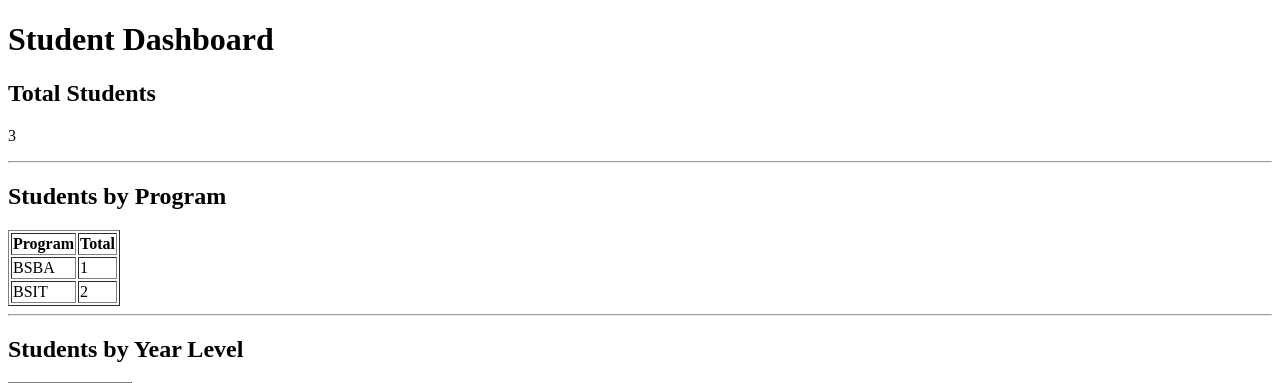
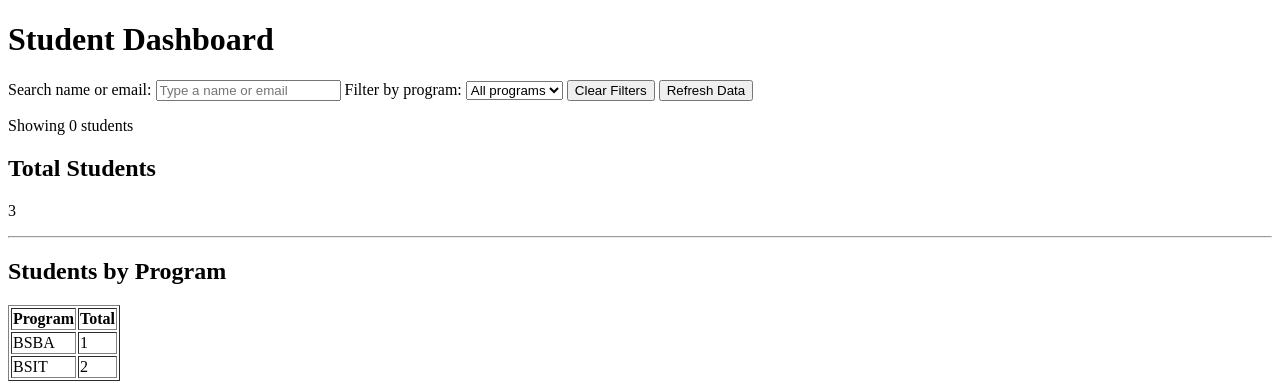
Before and after one commit to wazawaza22/SME_DjangoWebApp, a Django app: page /registration/dashboard/ in a window 1280 px wide. Shown: the top 383 px of the page. Run offline with Django 5.2, Linux system fonts and the light colour scheme; data comes from the database, SQL or seed files in the repository.

Commit message:
Enhance AJAX dashboard with search and filters

```diff
--- a/registration/static/registration/js/student_dashboard.js
+++ b/registration/static/registration/js/student_dashboard.js
@@ -1,73 +1,133 @@
-async function loadStudents() {
-    // Get references to page elements
+let allStudents = [];
+
+const searchInput = document.getElementById("student-search");
+const programFilter = document.getElementById("program-filter");
+const clearButton = document.getElementById("clear-filters");
+const refreshButton = document.getElementById("refresh-students");
+const resultCount = document.getElementById("result-count");
 const loadingMessage = document.getElementById("loading-message");
 const errorMessage = document.getElementById("error-message");
 const studentCount = document.getElementById("student-count");
 const tableBody = document.getElementById("student-table-body");
 
-    try {
-        // Set initial loading state
+async function loadStudents() {
     loadingMessage.textContent = "Loading students...";
     errorMessage.textContent = "";
+    refreshButton.disabled = true;
 
-        // Fetch data from API
+    try {
         const response = await fetch("/api/students/");
 
-        // === NEW: Specific authentication error handling ===
         if (!response.ok) {
             if (response.status === 401) {
-                throw new Error(
-                    "Authentication required. Please log in."
-                );
+                throw new Error("Authentication required. Please log in.");
             }
-            throw new Error(
-                `HTTP error: ${response.status}`
-            );
+            throw new Error(`HTTP error: ${response.status}`);
         }
-        // === END: Authentication handling ===
 
-        // Parse JSON response
         const data = await response.json();
-
-        // Update total count
+        allStudents = data.students;
         studentCount.textContent = data.count;
 
-        // Clear existing table rows
-        tableBody.innerHTML = "";
+        populateProgramFilter();
+        renderStudents();
 
-        // Empty vs Populated
-        if (data.students.length === 0) {
+        loadingMessage.textContent = "";
+    } catch (error) {
+        loadingMessage.textContent = "";
+        errorMessage.textContent = error.message;
+        console.error("Student loading error:", error);
+    } finally {
+        refreshButton.disabled = false;
+    }
+}
+
+function populateProgramFilter() {
+    const selectedProgram = programFilter.value;
+
+    const programs = [...new Set(
+        allStudents.map(student => student.program).filter(Boolean)
+    )].sort();
+
+    programFilter.replaceChildren();
+
+    const allOption = document.createElement("option");
+    allOption.value = "";
+    allOption.textContent = "All programs";
+    programFilter.appendChild(allOption);
+
+    programs.forEach(program => {
+        const option = document.createElement("option");
+        option.value = program;
+        option.textContent = program;
+        programFilter.appendChild(option);
+    });
+
+    if (programs.includes(selectedProgram)) {
+        programFilter.value = selectedProgram;
+    }
+}
+
+function renderStudents() {
+    const searchTerm = searchInput.value.trim().toLowerCase();
+    const selectedProgram = programFilter.value;
+
+    const filteredStudents = allStudents.filter(student => {
+        const name = (student.student_name || "").toLowerCase();
+        const email = (student.email || "").toLowerCase();
+
+        const matchesSearch =
+            searchTerm === "" ||
+            name.includes(searchTerm) ||
+            email.includes(searchTerm);
+
+        const matchesProgram =
+            selectedProgram === "" ||
+            student.program === selectedProgram;
+
+        return matchesSearch && matchesProgram;
+    });
+
+    tableBody.replaceChildren();
+
+    if (filteredStudents.length === 0) {
         const row = document.createElement("tr");
-            row.innerHTML = `
-                <td colspan="5">
-                    No Student records found.
-                </td>
-            `;
+        const cell = document.createElement("td");
+        cell.colSpan = 5;
+        cell.textContent = "No matching Student records found.";
+        row.appendChild(cell);
         tableBody.appendChild(row);
     } else {
-            data.students.forEach(student => {
+        filteredStudents.forEach(student => {
             const row = document.createElement("tr");
-                row.innerHTML = `
-                    <td>${student.id}</td>
-                    <td>${student.student_name}</td>
-                    <td>${student.program}</td>
-                    <td>${student.year_level}</td>
-                    <td>${student.email}</td>
-                `;
+            [
+                student.id,
+                student.student_name,
+                student.program,
+                student.year_level,
+                student.email
+            ].forEach(value => {
+                const cell = document.createElement("td");
+                cell.textContent = value ?? "";
+                row.appendChild(cell);
+            });
             tableBody.appendChild(row);
         });
     }
 
-        // Done — clear loading message
-        loadingMessage.textContent = "";
-
-    } catch (error) {
-        // Handle errors
-        loadingMessage.textContent = "";
-        errorMessage.textContent = error.message;
-        console.error("Student loading error:", error);
-    }
+    resultCount.textContent =
+        `Showing ${filteredStudents.length} of ${allStudents.length} students`;
 }
 
-// Run the function when page loads
+searchInput.addEventListener("input", renderStudents);
+programFilter.addEventListener("change", renderStudents);
+
+clearButton.addEventListener("click", () => {
+    searchInput.value = "";
+    programFilter.value = "";
+    renderStudents();
+});
+
+refreshButton.addEventListener("click", loadStudents);
+
 loadStudents();
--- a/registration/templates/registration/student_dashboard.html
+++ b/registration/templates/registration/student_dashboard.html
@@ -8,6 +8,30 @@
 </head>
 <body>
     <h1>Student Dashboard</h1>
+
+    <section>
+    <label for="student-search">Search name or email:</label>
+    <input
+        type="search"
+        id="student-search"
+        placeholder="Type a name or email"
+    >
+
+    <label for="program-filter">Filter by program:</label>
+    <select id="program-filter">
+        <option value="">All programs</option>
+    </select>
+
+    <button type="button" id="clear-filters">
+        Clear Filters
+    </button>
+
+    <button type="button" id="refresh-students">
+        Refresh Data
+    </button>
+</section>
+
+<p id="result-count" aria-live="polite">Showing 0 students</p>
 
     <h2>Total Students</h2>
     <p>
```
Lines whose indentation alone changed are shown as unchanged.
